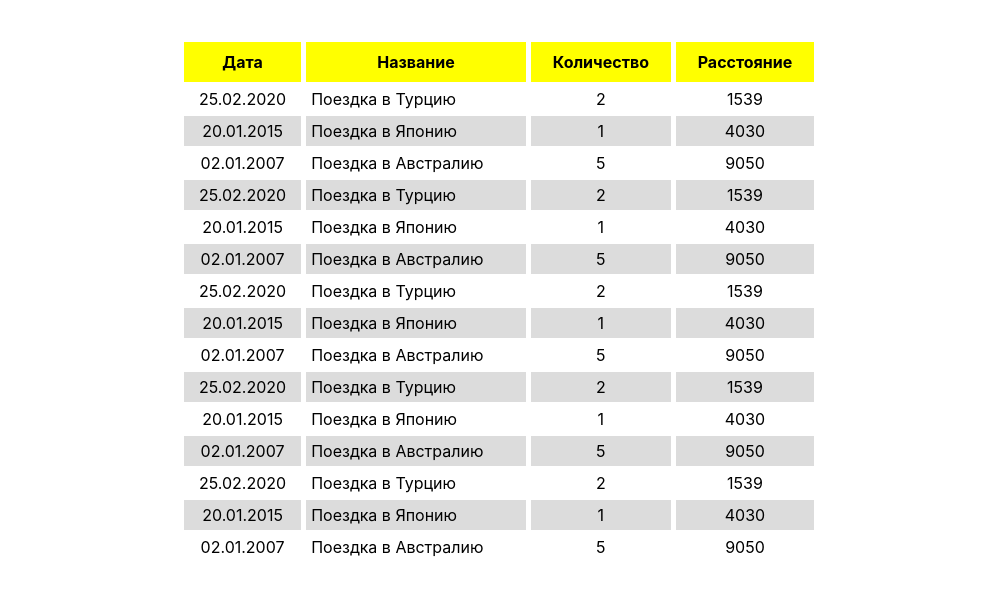
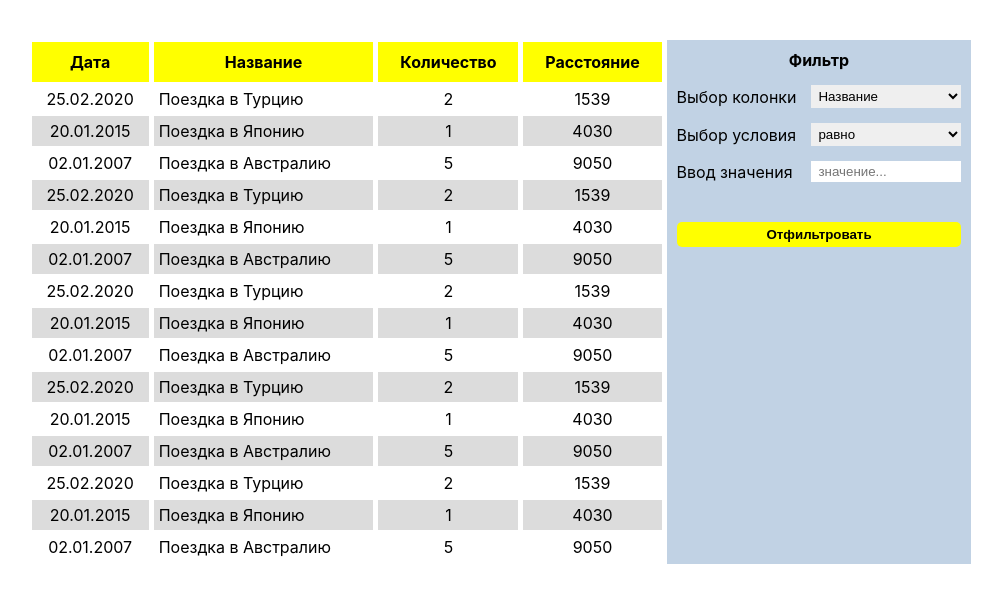
Before and after one commit to AlexandrV9/Test-Table-React, a React (Create React App) app: page / in a window 1280 px wide. Shown: the top 602 px of the page, without its empty margins (141-1143 px from the left). Built offline with nearby package versions, Linux system fonts and the light colour scheme.

Commit message:
feat: added filter markup

```diff
--- a/src/App.css
+++ b/src/App.css
@@ -1,3 +1,4 @@
 .main-content {
   margin-top: 40px;
+  display: flex;
 }
--- a/src/App.js
+++ b/src/App.js
@@ -1,10 +1,15 @@
+import React from 'react';
+
 import './App.css';
+import Filter from './components/Filter/Filter';
+
 import Table from './components/Table/Table';
 
 function App() {
   return (
     <main className='main-content'>
       <Table />
+      <Filter />
     </main>
   );
 }
--- /dev/null
+++ b/src/components/Filter/Filter.css
@@ -0,0 +1,47 @@
+.filter {
+  display: flex;
+  flex-direction: column;
+  align-items: center;
+  background-color: rgb(193, 210, 228);
+  padding: 10px;
+}
+
+.filter__form {
+  display: flex;
+  flex-direction: column;
+}
+
+.filter__title {
+  font-size: 16px;
+  font-weight: bold;
+  margin-bottom: 15px;
+}
+
+.filter__wrapper-input-text {
+  display: grid;
+  grid-template-columns: 1fr 150px;
+  column-gap: 15px;
+  align-items: center;
+  margin-bottom: 40px;
+}
+
+.filter__input-text {
+  padding: 3px 7px;
+  outline: none;
+  border: none;
+  text-overflow: ellipsis;
+}
+
+.filter__button-submit {
+  padding: 5px 3px;
+  border: none;
+  border-radius: 5px;
+  background-color: yellow;
+  font-weight: bold;
+  transition: all 0.2s linear;
+}
+
+.filter__button-submit:hover {
+  transform: scale(1.02);
+  box-shadow: 0px 0px 14px 0px rgba(0, 0, 0, 0.2);
+}
--- /dev/null
+++ b/src/components/Filter/Filter.jsx
@@ -0,0 +1,30 @@
+import React from 'react';
+
+import SelectList from './SelectList/SelectList';
+
+import {
+  dataSelectListForColumn,
+  dataSelectListForСondition,
+} from './constants';
+
+import './Filter.css';
+
+
+const Filter = ({ dataCell }) => {
+  return (
+    <div className='filter'>
+      <p className='filter__title'>Фильтр</p>
+      <form className='filter__form'>
+        <SelectList dataSelect={dataSelectListForColumn} />
+        <SelectList dataSelect={dataSelectListForСondition} />
+        <div className='filter__wrapper-input-text'>
+          <label>Ввод значения</label>
+          <input className='filter__input-text' type="text" placeholder='значение...'/>
+        </div>
+        <button type='submit' className='filter__button-submit'>Отфильтровать</button>
+      </form>
+    </div>
+  )
+}
+
+export default Filter;
--- /dev/null
+++ b/src/components/Filter/SelectList/SelectList.css
@@ -0,0 +1,13 @@
+.select-list__wrapper {
+  display: grid;
+  grid-template-columns: 1fr 150px;
+  column-gap: 15px;
+  margin-bottom: 15px;
+  align-items: center;
+}
+
+.select-list {
+  padding: 3px;
+  outline: none;
+  border: none;
+}
--- /dev/null
+++ b/src/components/Filter/SelectList/SelectList.jsx
@@ -0,0 +1,20 @@
+import React from 'react';
+
+import './SelectList.css';
+
+const SelectList = ({ dataSelect }) => {
+  return (
+    <div className='select-list__wrapper'>
+      <label className='select-list-wrapper__label'>{dataSelect.nameSelect}</label>
+      <select className='select-list'>
+      {
+        dataSelect.listOptions.map((nameOption, index) => {
+          return <option value={index} key={index}>{nameOption}</option>
+        })
+      }
+    </select>
+    </div>
+  )
+}
+
+export default SelectList;
--- /dev/null
+++ b/src/components/Filter/constants.js
@@ -0,0 +1,13 @@
+const dataSelectListForColumn = {
+  nameSelect: 'Выбор колонки',
+  listOptions: ['Название', 'Количество', 'Расстояние']
+};
+const dataSelectListForСondition = {
+  nameSelect: 'Выбор условия',
+  listOptions: ['равно', 'содержит', 'больше', 'меньше']
+};
+
+export {
+  dataSelectListForColumn,
+  dataSelectListForСondition
+}
```
